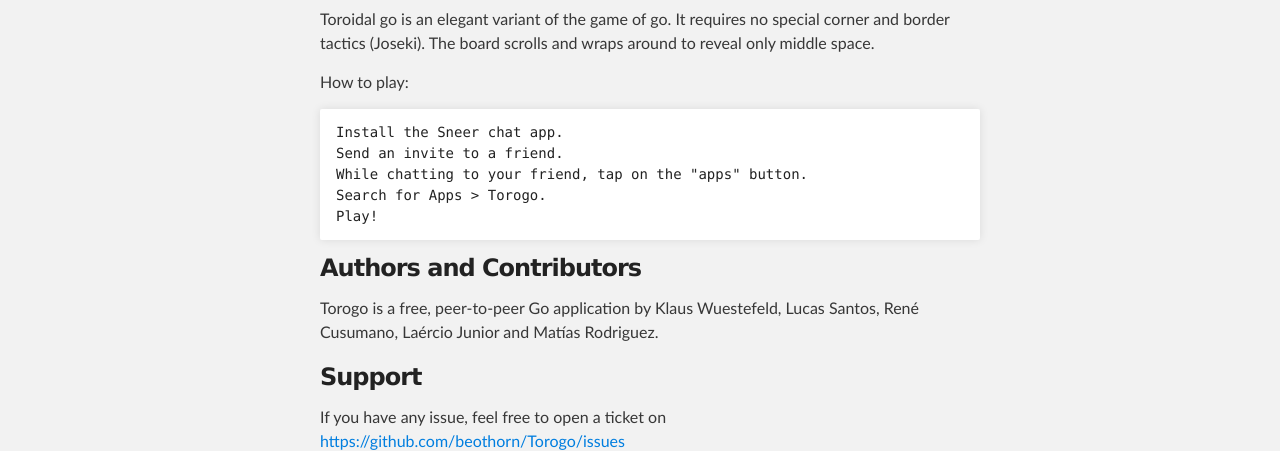
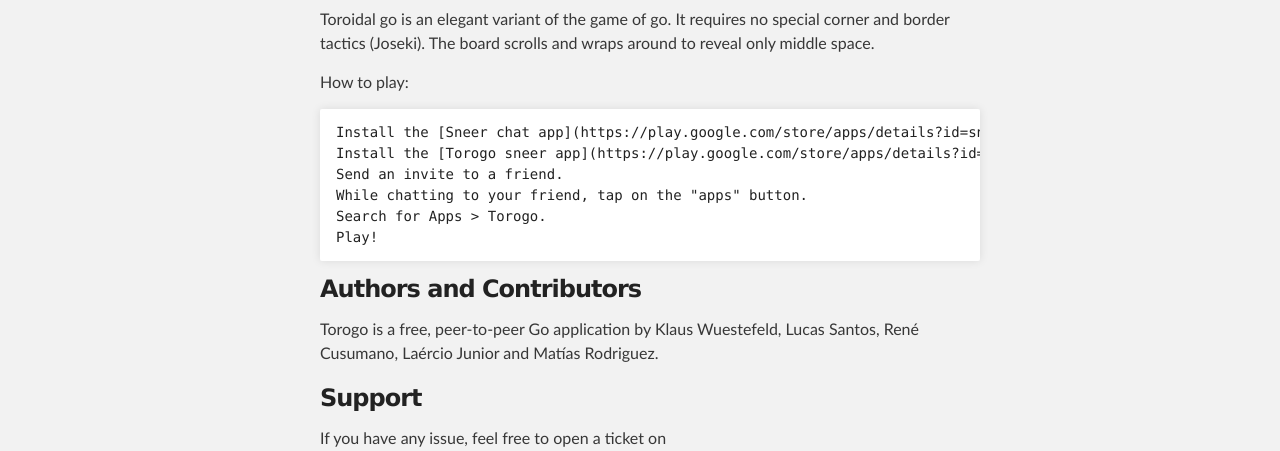
Before and after one commit to beothorn/Torogo, a plain HTML site: page index.html in a window 1280 px wide. Shown: the part 650-1101 px from the top of the page. Drawn offline with Linux system fonts and the light colour scheme.

```diff
--- a/index.html
+++ b/index.html
@@ -40,7 +40,8 @@
 
 <p>How to play:</p>
 
-<pre><code>Install the Sneer chat app.
+<pre><code>Install the [Sneer chat app](https://play.google.com/store/apps/details?id=sneer.main).
+Install the [Torogo sneer app](https://play.google.com/store/apps/details?id=beothorn.github.com.toroidalgo).
 Send an invite to a friend.
 While chatting to your friend, tap on the "apps" button.
 Search for Apps &gt; Torogo.
```
Also changed, not shown: params.json (+1 -1 lines).
